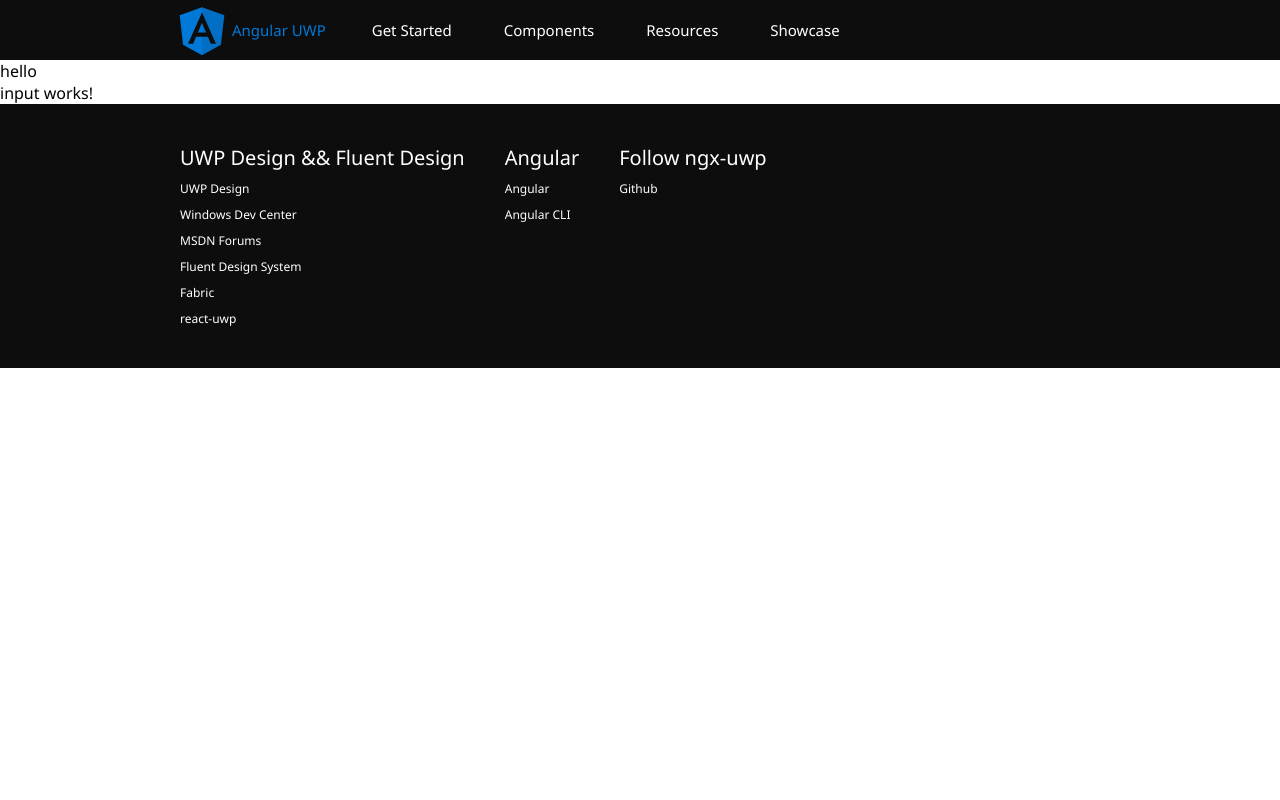
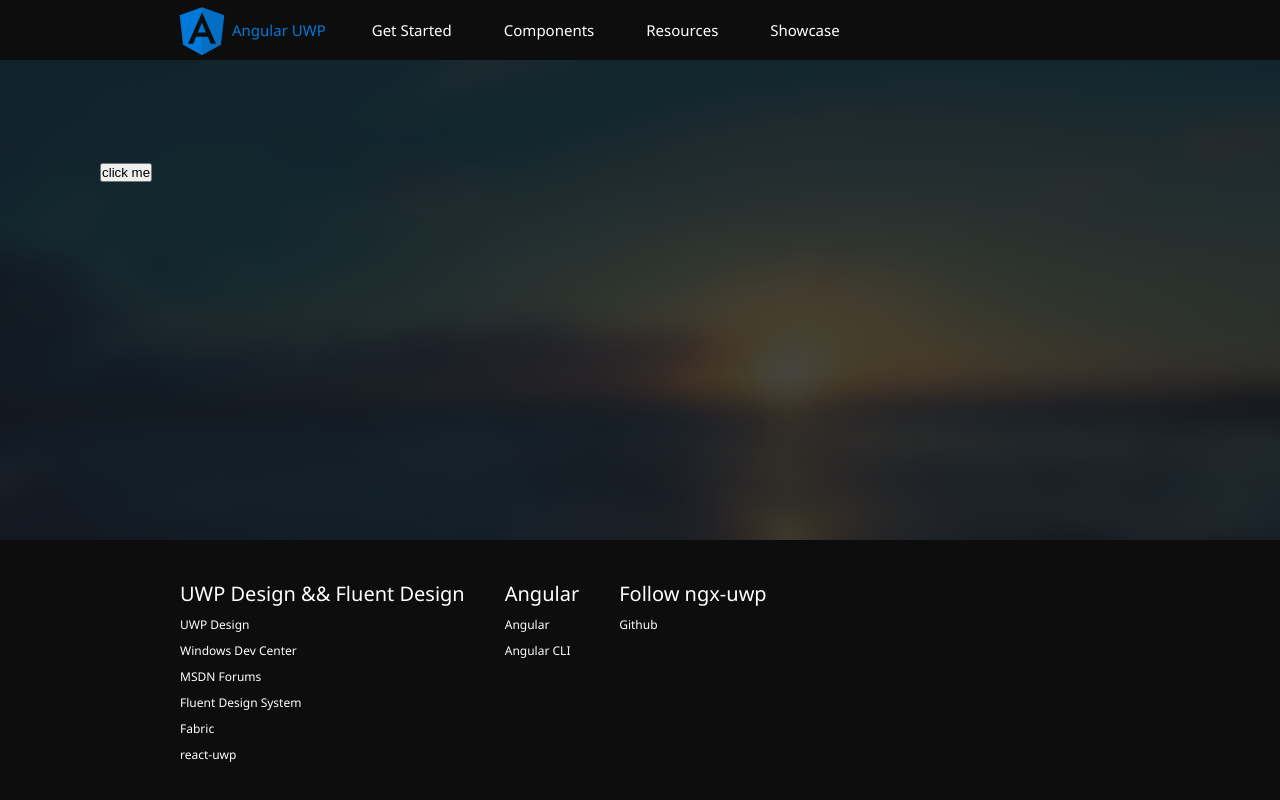
Before and after one commit to tc9011/ngx-uwp, an Angular app: page /home in a window 1280 px wide. Shown: the top 800 px of the page. Built offline with nearby package versions, Linux system fonts and the light colour scheme.

Commit message:
feat(home): add btn demo

```diff
--- a/src/app/app.module.ts
+++ b/src/app/app.module.ts
@@ -8,6 +8,7 @@ import { LayoutModule } from './layout/layout.module';
 import { ViewsModule } from './views/views.module';
 import { CoreModule } from './core/core.module';
 import { SharedModule } from './shared/shared.module';
+import { NgxUWPModule } from 'ngx-uwp';
 
 @NgModule({
   declarations: [
@@ -19,7 +20,8 @@ import { SharedModule } from './shared/shared.module';
     LayoutModule,
     ViewsModule,
     CoreModule,
-    SharedModule
+    SharedModule,
+    NgxUWPModule,
   ],
   providers: [],
   bootstrap: [AppComponent]
--- a/src/app/views/homepage/homepage.component.html
+++ b/src/app/views/homepage/homepage.component.html
@@ -1,4 +1,5 @@
 <div class="main-content">
-  hello
-  <uwp-input></uwp-input>
+  <div style="padding: 100px">
+    <button uwp-button>click me</button>
+  </div>
 </div>
--- a/src/app/views/homepage/homepage.component.scss
+++ b/src/app/views/homepage/homepage.component.scss
@@ -1,3 +1,7 @@
 .main-content {
+  width: 100%;
+  position: relative;
+  min-height: calc(100vh - 320px);
   margin-top: 60px;
+  background: url("../../../assets/images/dark-80.3I_pA.png") left top / cover no-repeat fixed;;
 }
```
Also changed, not shown: src/assets/images/dark-80.3I_pA.png (added).
